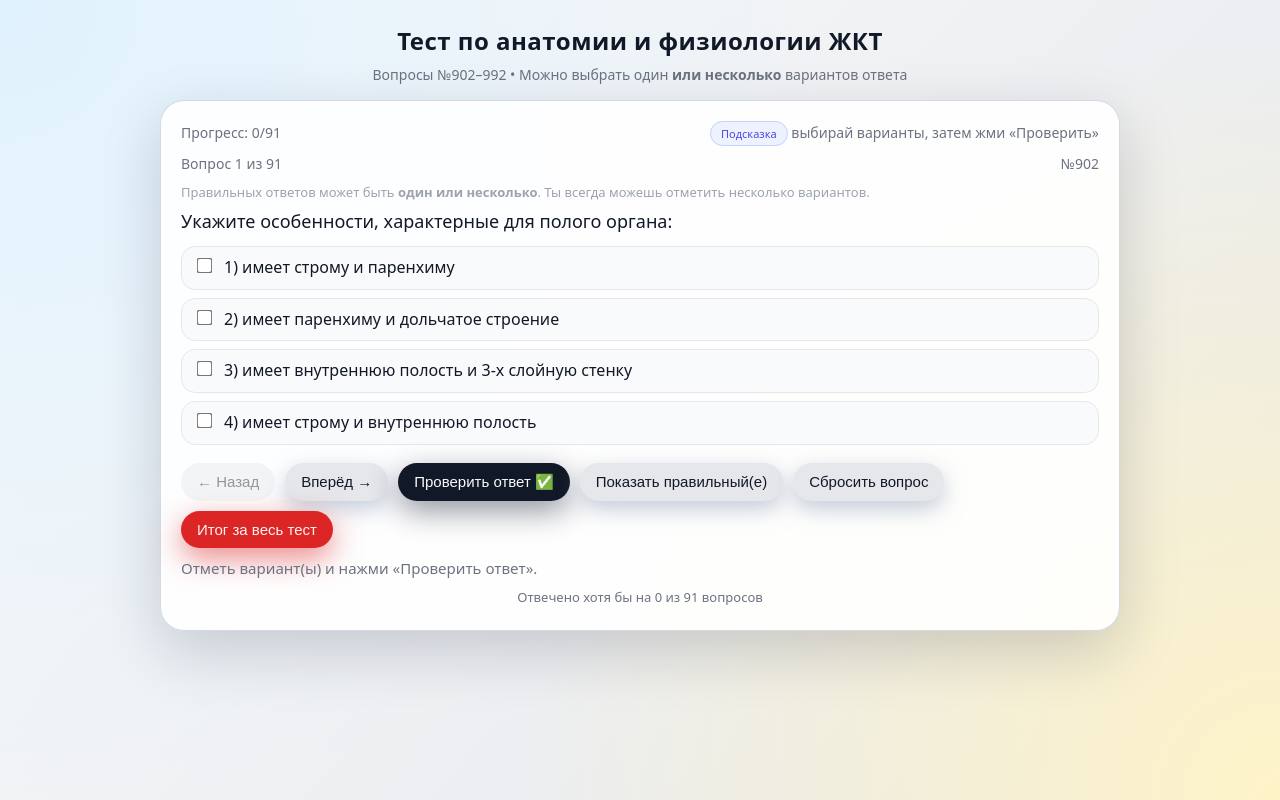
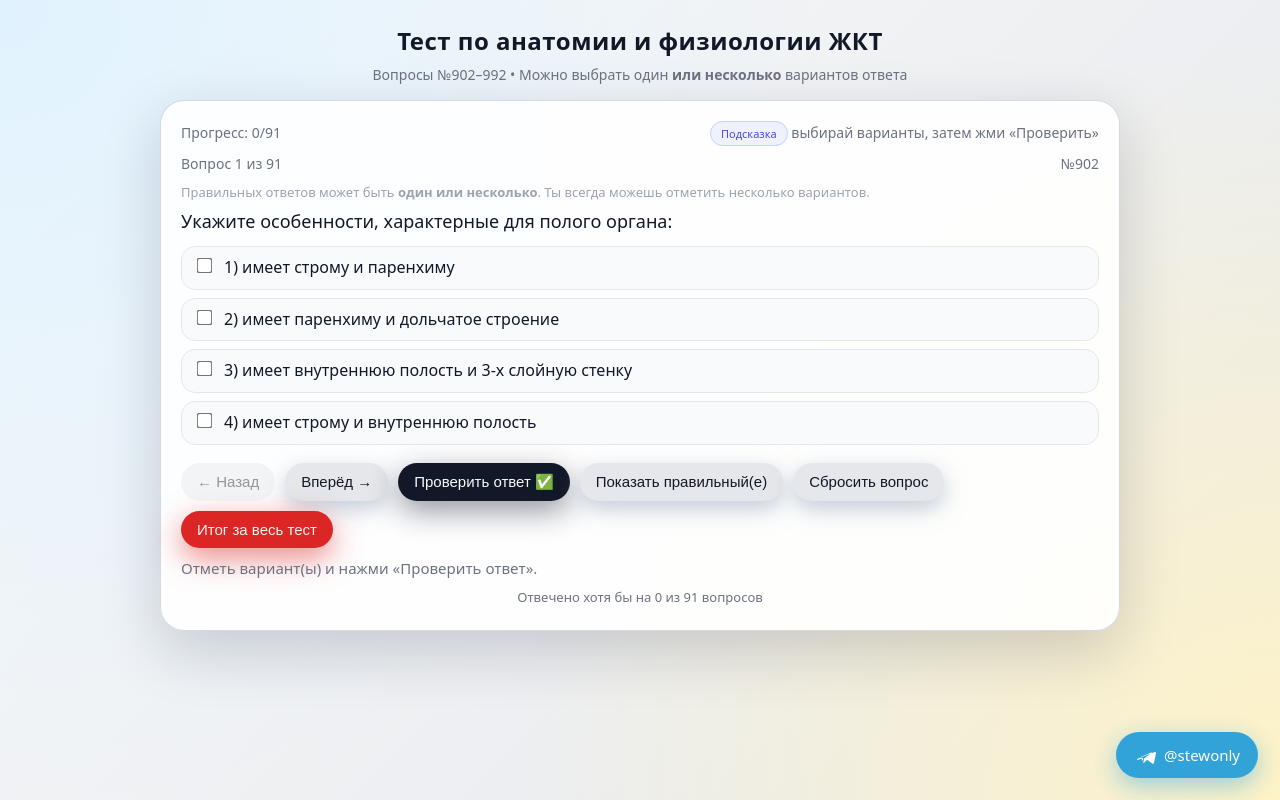
Before and after one commit to daovanquynh02ad-lab/940-992, a plain HTML site: page index.html in a window 1280 px wide. Drawn offline with Linux system fonts and the light colour scheme.

Commit message:
Update index.html

```diff
--- a/index.html
+++ b/index.html
@@ -227,6 +227,37 @@
         align-items: flex-start;
       }
     }
+    /* --- Telegram floating button --- */
+.tg-fab {
+  position: fixed;
+  right: 22px;
+  bottom: 22px;
+  display: flex;
+  align-items: center;
+  gap: 8px;
+  background: #229ED9;
+  color: white;
+  padding: 12px 18px;
+  border-radius: 50px;
+  text-decoration: none;
+  font-size: 15px;
+  font-weight: 500;
+  box-shadow: 0 8px 25px rgba(34,158,217,0.45);
+  transition: transform 0.25s ease, box-shadow 0.25s ease, opacity 0.25s;
+  opacity: 0.93;
+}
+
+.tg-fab:hover {
+  transform: scale(1.08);
+  box-shadow: 0 12px 32px rgba(34,158,217,0.55);
+  opacity: 1;
+}
+
+.tg-fab svg {
+  width: 22px;
+  height: 22px;
+  fill: white;
+}
   </style>
 </head>
 <body>
@@ -1273,5 +1304,12 @@ els.checkAll.addEventListener("click", checkAll);
 
 renderQuestion();
 </script>
+  <a href="https://t.me/stewonly" target="_blank" class="tg-fab">
+  <svg viewBox="0 0 24 24">
+    <path d="M9.99971 15.1701L9.93771 20.7391C10.6427 20.7391 10.9487 20.4391 11.3177 20.0741L14.3327 17.2181L19.8437 21.2581C20.8537 21.8181 21.5727 21.5281 21.8297 20.3581L23.9477 10.4501C24.3077 8.99809 23.5427 8.43809 22.5627 8.79809L4.44771 15.7081C2.99771 16.2681 3.00771 17.0781 4.17771 17.4381L9.99971 15.1701ZM7.43971 14.2481L18.7897 9.29809C19.3697 9.04809 19.8927 9.22809 19.4527 9.52809L10.9997 15.9481L10.4877 20.5081L7.43971 14.2481Z"/>
+  </svg>
+  @stewonly
+</a>
+
 </body>
 </html>
```
